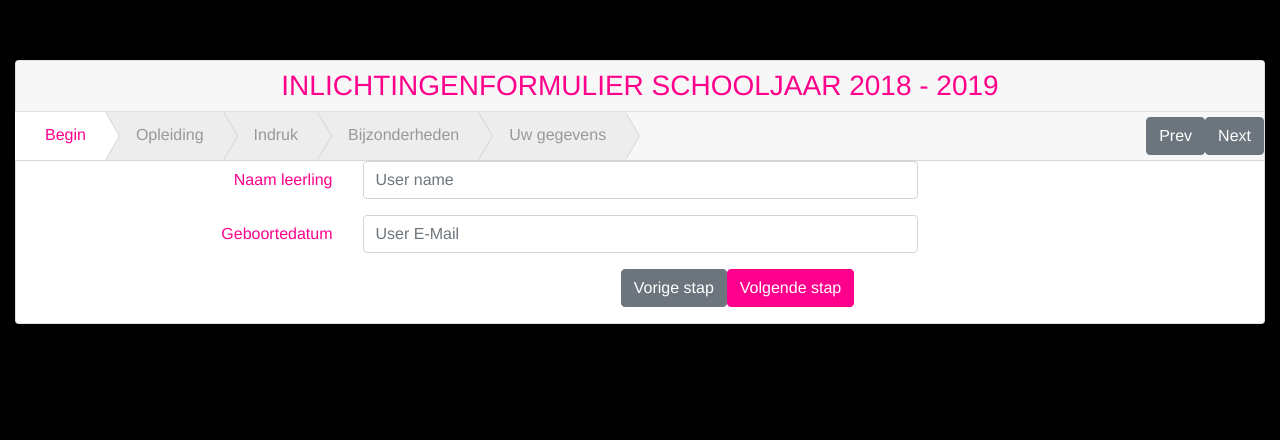
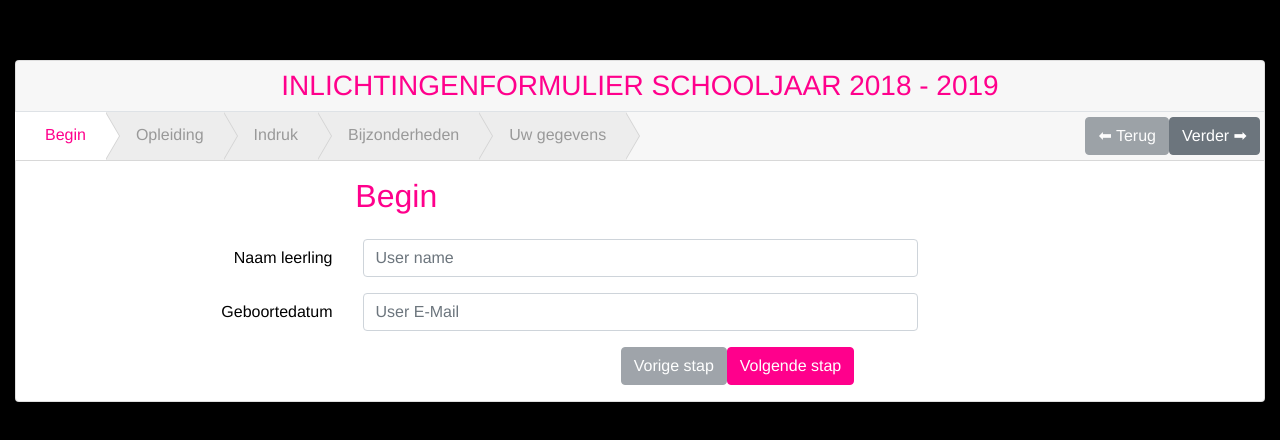
Before and after one commit to Joshuavtk/Frontend-examen, a Vue app: page / in a window 1280 px wide. Shown: the top 440 px of the page. Built offline with nearby package versions, Linux system fonts and the light colour scheme.

Commit message:
Remove ability to go back / further when it wasn't possible
This makes the back or forward buttons disabled when the first or last
tabs are currently active.

```diff
--- a/src/components/tab.vue
+++ b/src/components/tab.vue
@@ -1,5 +1,10 @@
 <template>
     <div v-show="isActive">
+        <div class="form-group row">
+            <div class="col-sm-7">
+                <h2 v-text="name"></h2>
+            </div>
+        </div>
         <slot></slot>
     </div>
 </template>
@@ -31,3 +36,9 @@ export default {
     },
 };
 </script>
+
+<style scoped>
+h2 {
+    color: #ff008c;
+}
+</style>
--- a/src/components/tabs.vue
+++ b/src/components/tabs.vue
@@ -1,37 +1,33 @@
 <template>
     <div class="card">
         <div class="card-header form-inline p-0">
-            <div class="form-group w-100 border-bottom text-center">
+            <div class="form-group w-100 border-bottom text-center mb-0">
                 <h3 class="form-title w-100">Inlichtingenformulier schooljaar 2018 - 2019</h3>
             </div>
             <ul class="navbar navbar-light bg-light mr-auto p-0 m-0">
-                <li class="nav-link" v-for="tab in tabs" :key="tab.id" :class="{ 'active': tab.isActive, 'complete': tab.completed }" @click="selectTab(tab)">
+                <li class="nav-link" v-for="tab in tabs" :key="tab.id" :class="{ 'active': tab.isActive, 'complete': tab.completed }">
                     {{tab.name}}
                     <span class="chevron"></span>
                 </li>
             </ul>
-            <div class="actions">
-                <button type="button" class="btn btn-xs btn-prev btn-secondary">
-                    <i class="icon mdi mdi-chevron-left"></i> Prev</button>
-                <button type="button" data-last="Finish"
-                class="btn btn-xs btn-next btn-secondary">Next
-                    <i class="icon mdi mdi-chevron-right"></i>
+            <div class="mr-1">
+                <button type="button" class="btn btn-xs btn-prev btn-secondary" :disabled="!canGoBack" @click="previousTab">
+                    ⬅ Terug</button>
+                <button type="button" data-last="Finish" class="btn btn-xs btn-next btn-secondary" :disabled="!canGoFurther" @click="nextTab">Verder ➡
                 </button>
             </div>
         </div>
         <div class="step-content">
             <div class="step-pane active">
-                <div class="container p-0">
+                <div class="container p-0 mt-3">
                     <form action="#" class="form-horizontal group-border-dashed">
                         <slot></slot>
                         <div class="form-group row">
                             <div class="offset-sm-2 col-sm-10">
-                                <button class="btn btn-secondary btn-space"
-                                @click="previousTab">
+                                <button class="btn btn-secondary btn-space" :disabled="!canGoBack" @click="previousTab">
                                     Vorige stap
                                 </button>
-                                <button class="btn btn-primary btn-space wizard-next"
-                                 @click="nextTab">
+                                <button class="btn btn-primary btn-space" :disabled="!canGoFurther" @click="nextTab">
                                     Volgende stap
                                 </button>
                             </div>
@@ -48,7 +44,13 @@ export default {
     methods: {
         selectTab(selectedTab) {
             this.tabs.forEach(tab => {
-                tab.isActive = tab === selectedTab;
+                if (tab === selectedTab) {
+                    tab.isActive = true;
+                    this.canGoBack = tab !== this.tabs[0];
+                    this.canGoFurther = tab !== this.tabs[this.tabs.length - 1];
+                } else {
+                    tab.isActive = false;
+                }
             });
         },
         nextTab() {
@@ -75,6 +77,8 @@ export default {
     data() {
         return {
             tabs: [],
+            canGoBack: false,
+            canGoFurther: true,
         };
     },
 
@@ -146,6 +150,10 @@ li.complete > .chevron::before {
     margin-left: -1px !important;
 }
 
+form {
+    color: black;
+}
+
 @media (max-width: 650px) {
     .navbar {
         display: block;
```
Also changed, not shown: 1 other file (tests, documents, lock files or other folders).
